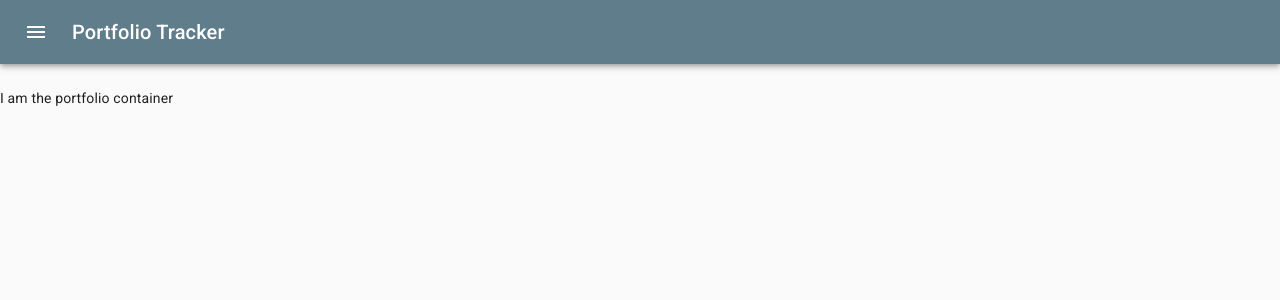
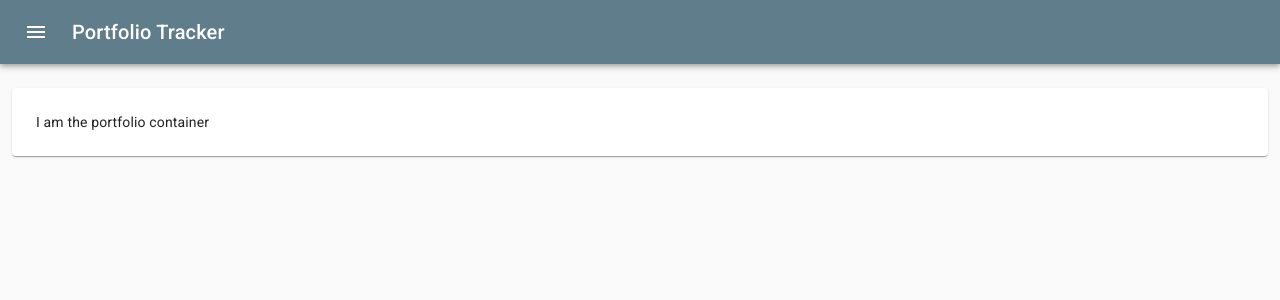
Before and after one commit to drod1000/portfolio-tracker-client, a React (Create React App) app: page / in a window 1280 px wide. Shown: the top 300 px of the page. Built offline with nearby package versions, Linux system fonts and the light colour scheme.

Commit message:
Updates layout with paper

```diff
--- a/src/components/hoc/Layout/Layout.js
+++ b/src/components/hoc/Layout/Layout.js
@@ -1,20 +1,35 @@
 import React , { Component } from 'react';
+import PropTypes from 'prop-types';
+import Paper from '@material-ui/core/Paper';
+import { withStyles } from '@material-ui/styles';
 
 import Aux from '../Aux/Aux';
 import PortfolioTrackerAppBar from '../../Navigation/PortfolioTrackerAppBar/PortfolioTrackerAppBar';
 
+const styles = {
+  paper: {
+    padding: 24,
+    margin: 12
+  }
+}
+
 class Layout extends Component {
 
   render () {
+    const { classes } = this.props;
     return (
       <Aux>
         <PortfolioTrackerAppBar></PortfolioTrackerAppBar>
-        <main>
+        <Paper className={classes.paper}>
           {this.props.children}
-        </main>
+        </Paper>
       </Aux>
     )
   }
 }
 
-export default Layout;
+Layout.propTypes = {
+  classes: PropTypes.object.isRequired,
+}
+
+export default withStyles(styles)(Layout);
```
